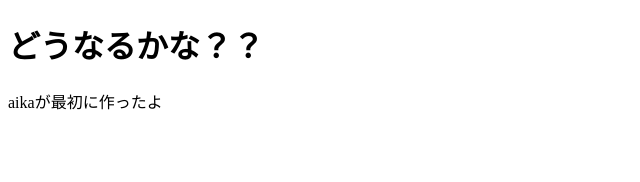
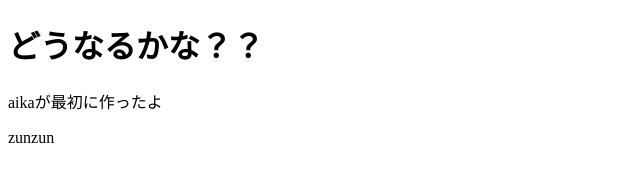
Before and after one commit to AmiMy/withZun, a plain HTML site: page index.html in a window 1280 px wide. Shown: the full height of the page, 0-640 px from the left. Drawn offline with Linux system fonts and the light colour scheme.

Commit message:
Update index.html
tashitayo001

```diff
--- a/index.html
+++ b/index.html
@@ -1,11 +1,17 @@
 <!DOCTYPE html>
 <hteml>
+
   <head>
     <meta charset="utf-8">
     <title>2人で弄るページ</title>
   </head>
+
   <body>
     <h1>どうなるかな？？</h1>
     <p>aikaが最初に作ったよ</p>
+    <p>
+      zunzun
+    </p>
   </body>
+
   </html>
```
Lines whose indentation alone changed are shown as unchanged.
